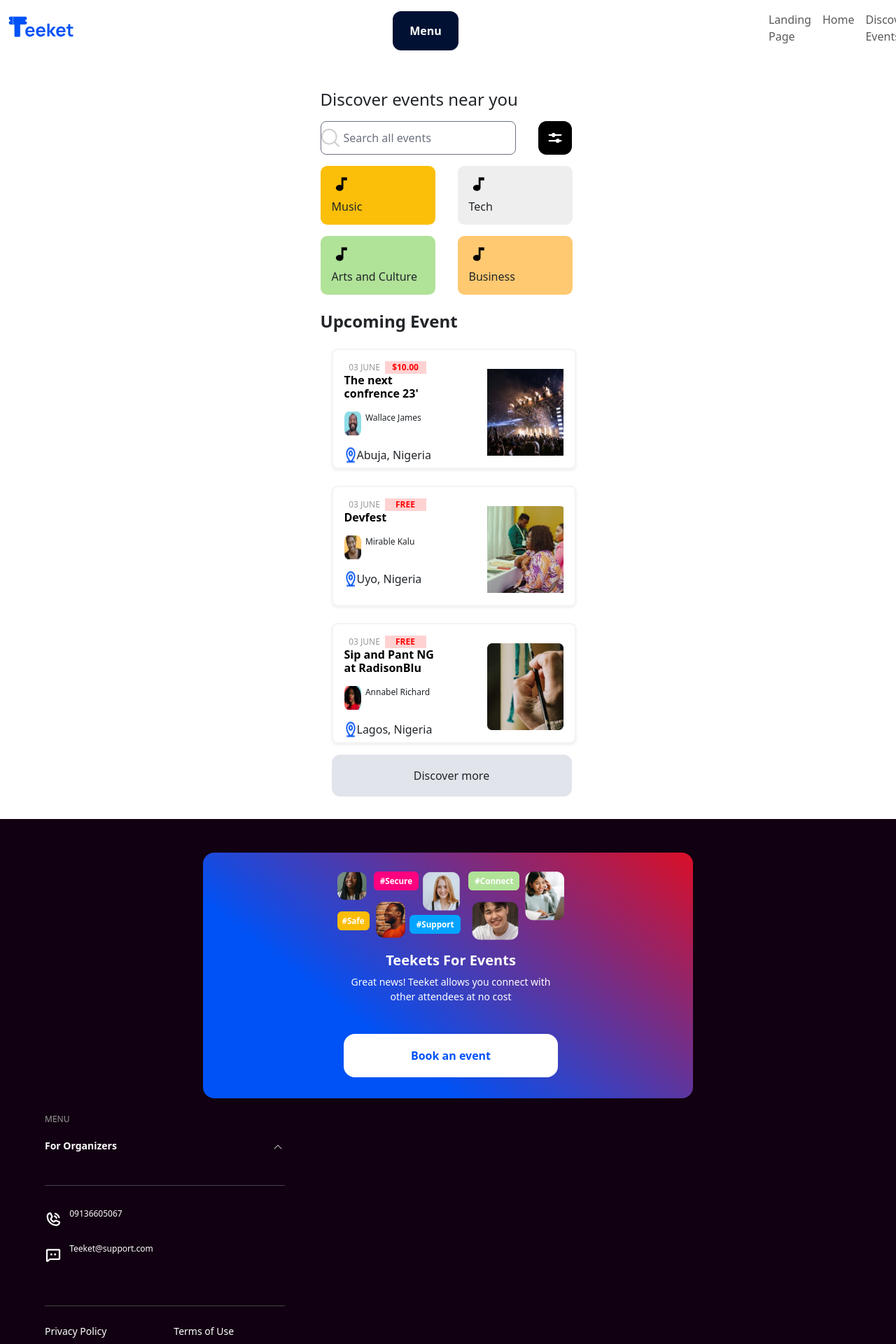
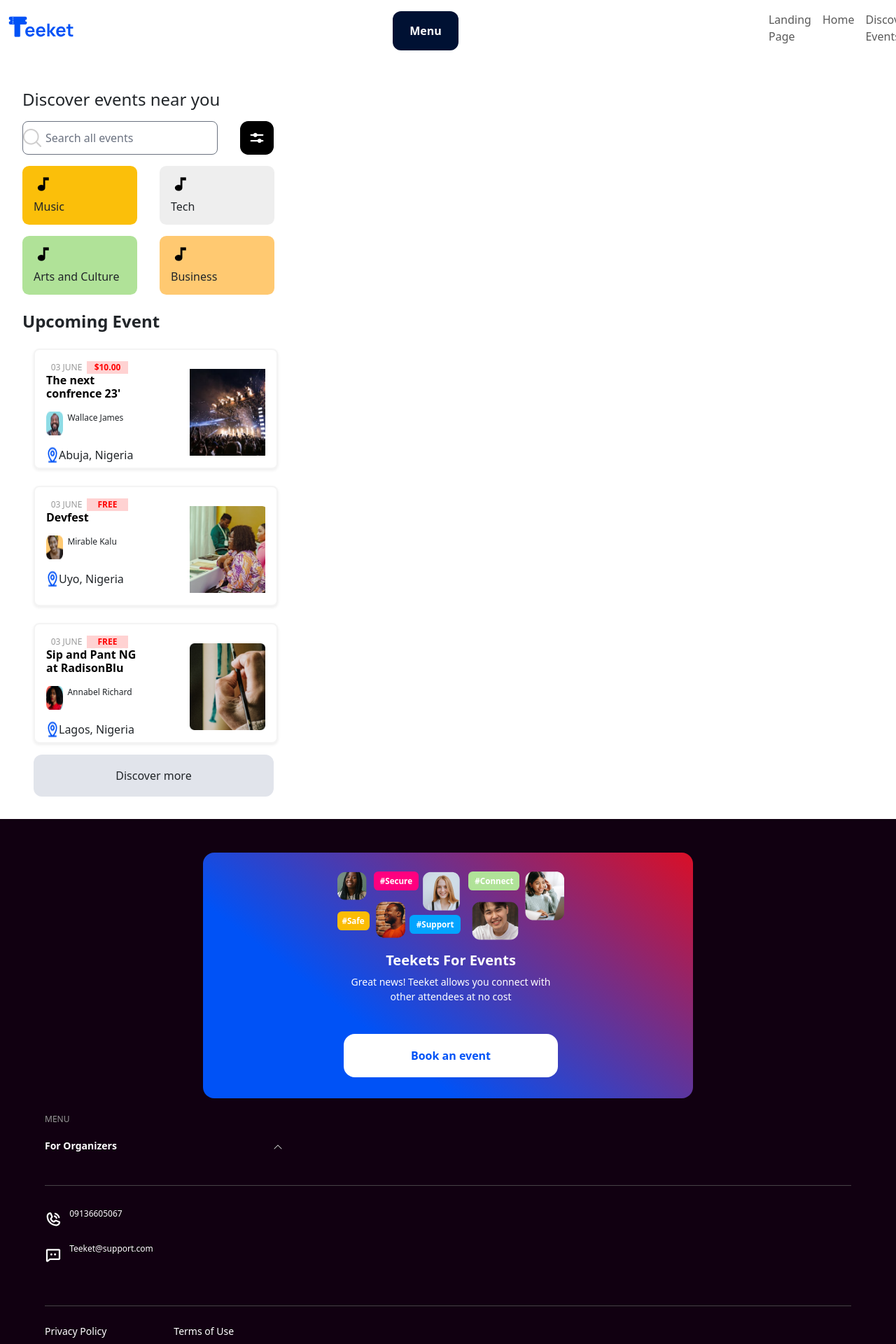
Before and after one commit to gogurlbaby/teeket, a React (Create React App) app: page /discover-events in a window 1280 px wide. Shown: the top 1920 px of the page at 70% size. Built offline with nearby package versions, Linux system fonts and the light colour scheme.

Commit message:
Done and dusted

```diff
--- a/src/components/Events.js
+++ b/src/components/Events.js
@@ -31,11 +31,11 @@
 
   return (
     <div class="md:flex md:justify-center md:items-center">
-      <main class="pl-[2rem] pr-[2rem] ">
+      <main class="pl-[2rem] pr-[2rem] w-full">
         <h1 class="mt-[3rem] mb-[1rem] text-[24px] font-medium">
           Discover events near you
         </h1>
-        <div class="flex mb-[1rem]">
+        <div class="flex mb-[1rem] text-center ">
           <form>
             <input
               class="bg-[#827f7f30] border-none w-[279px] h-[48px] rounded-[.6rem]
--- a/src/components/footer_components/Footer.js
+++ b/src/components/footer_components/Footer.js
@@ -9,7 +9,6 @@
 import chatDot from "../../assets/discoverpage_images/ChatDots.svg";
 
 function Footer() {
-
   //drop down functionality
   const [isDropdownOpen, setIsDropdownOpen] = useState(false);
   const toggleDrop = () => {
@@ -26,7 +25,10 @@
           class="md:w-[700px] md:flex md:flex-col md:justify-center md:items-center pl-[.5rem] w-[343px]
       pt-[1.7rem] text-center mx-auto pb-[1.875rem]
       rounded-[1rem] "
-      style={{background: "linear-gradient(217.73deg, #FF0303 -11.96%, #0052F6 68.7%)"}}
+          style={{
+            background:
+              "linear-gradient(217.73deg, #FF0303 -11.96%, #0052F6 68.7%)",
+          }}
         >
           <div class=" flex">
             <div>
@@ -114,7 +116,8 @@
             </div>
 
             {isDropdownOpen && (
-            <div class=" pt-[.8rem">
+              <div class=" pt-[.8rem]">
+                <a href=" "></a>
                 <p class="text-[#D2D2D2] mb-[.7rem] text-[14px] font-light">
                   How to create events
                 </p>
@@ -128,25 +131,25 @@
             )}
           </div>
 
-        <div class=" w-[343px] bg-[#585858c0] h-[.2px] mt-[2.5rem]"></div>
+          <div class=" w-full bg-[#585858c0] h-[.2px] mt-[2.5rem] text-center"></div>
 
           <div class="mt-[2rem]">
             <div class="flex">
               <img src={vector2} alt="vector" />
-            <p class="text-[#FFFFFF] text-[12px] font-light ml-[.7rem]">
+              <p class="text-[#FFFFFF] text-[12px] font-light  ml-[.7rem]">
                 09136605067
               </p>
             </div>
 
             <div class="flex mt-[1rem]">
-            <img src={chatDot} alt="chatIcon" />
+              <img src={chatDot} alt="chatIcon " />
               <p class="text-[#FFFFFF] text-[12px] font-light ml-[.7rem]">
                 Teeket@support.com
               </p>
             </div>
           </div>
 
-        <div class=" w-[343px] bg-[#585858c1] h-[.2px] mt-[3.5rem]"></div>
+          <div class=" w-full bg-[#585858c1] h-[.2px] mt-[3.5rem] text-center"></div>
 
           <div class="flex mt-[1.6rem]">
             <p class="text-[#FFFFFF] text-[14px] font-normal">Privacy Policy</p>
```
Lines whose indentation alone changed are shown as unchanged.
